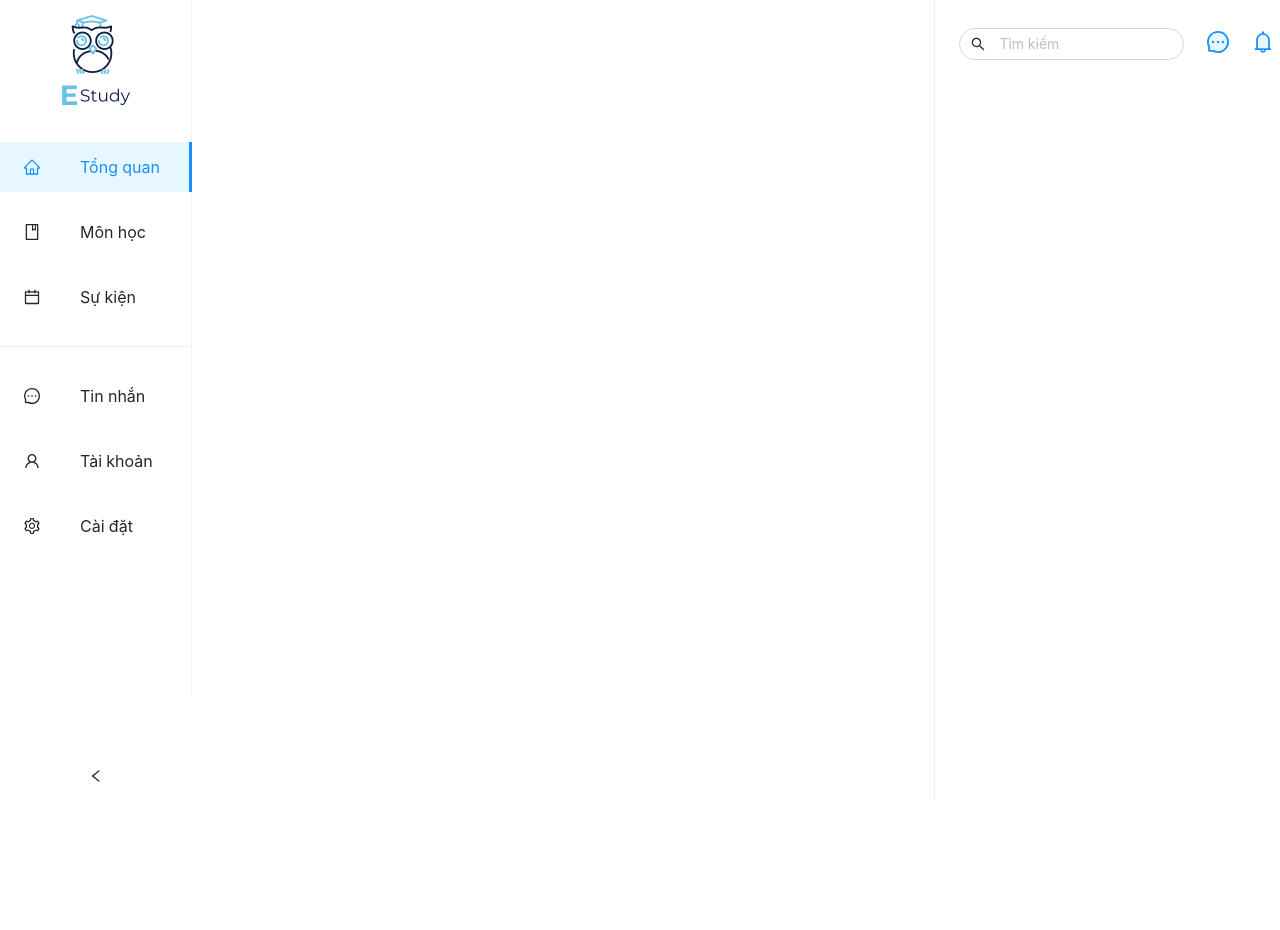
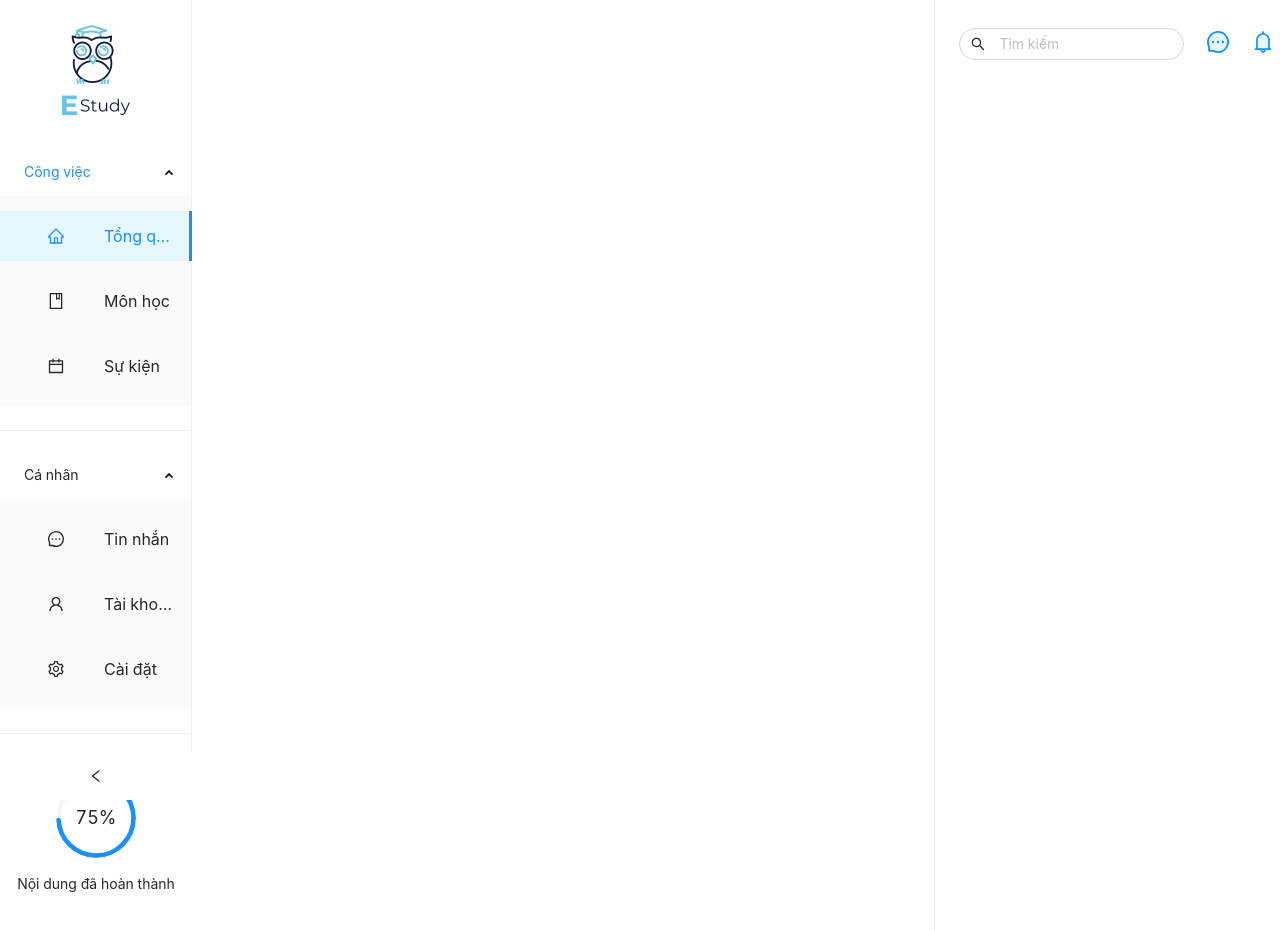
Before and after one commit to liqingzhangrong/FIN-UIDesign-G22-EStudy, a React (Create React App) app: page / in a window 1280 px wide. Shown: the top 930 px of the page. Before the commit the page ends 880 px from the top, so only its background shows below. Built offline with nearby package versions, Linux system fonts and the light colour scheme.

Commit message:
Updated sidebar

```diff
--- a/src/components/Sidebar/index.js
+++ b/src/components/Sidebar/index.js
@@ -1,4 +1,4 @@
-import { Layout, Menu, Divider } from 'antd';
+import { Layout, Menu, Divider, Progress, Typography } from 'antd';
 import
 {
   CalendarOutlined,
@@ -9,7 +9,7 @@ import
   SettingOutlined,
 
 } from '@ant-design/icons';
-import React, { useState } from 'react';
+import React, { useState, useEffect } from 'react';
 import { Link } from 'react-router-dom';
 import { history } from '../../history'
 
@@ -19,6 +19,8 @@ function Sidebar(props)
 {
 
   const [collapsed, setCollapsed] = useState(false);
+  const [openKeys, setOpenKeys] = useState(['sub1', 'sub2']);
+  const rootKeys = ['sub1', 'sub2'];
 
   const onCollapse = () =>
   {
@@ -37,13 +39,35 @@ function Sidebar(props)
 
   }
 
+  useEffect(() =>
+  {
+    if (!collapsed)
+    {
+      setOpenKeys(rootKeys);
+    }
+  }, [collapsed]);
+
+  const onOpenKeysChanged = (items) =>
+  {
+    console.log(items)
+    const latestOpenKey = items.find(key => openKeys.indexOf(key) === -1);
+    if (rootKeys.indexOf(latestOpenKey) === -1)
+    {
+      setOpenKeys(items);
+    } else
+    {
+      setOpenKeys(latestOpenKey ? [latestOpenKey] : rootKeys);
+    }
+  }
+
   return (
     <div style={{ minHeight: '100vh' }}>
       <Sider className="sidebar" collapsible collapsed={collapsed} theme="light" width="15vw" onCollapse={onCollapse} style={{ minHeight: '100vh' }}>
-        <Menu className='sidebar-menu' theme="light" defaultSelectedKeys={['1']} mode="inline">
+        <Menu inlineIndent={24} onOpenChange={onOpenKeysChanged} className='sidebar-menu' theme="light" openKeys={openKeys} defaultOpenKeys={openKeys} defaultSelectedKeys={['1']} mode="inline">
           <Link to='/'>
-            <img id="sidebar-logo" style={{ display: 'block', margin: 'auto', marginBottom: "32px", marginTop: '10px', transitionDuration: '200ms' }} src="logo.svg" alt="logo" />
+            <img id="sidebar-logo" style={{ display: 'block', margin: 'auto', marginBottom: "32px", marginTop: '20px', transitionDuration: '200ms' }} src="logo.svg" alt="logo" />
           </Link>
+          <Menu.SubMenu key="sub1" title="Công việc" icon={collapsed ? <HomeOutlined className="sidebar-icons" style={{ marginRight: "30px", fontSize: '16px' }} /> : ""}>
             <Menu.Item className='sidebar-item' key="1" onClick={() => { history.push('/dashboard') }} style={{ height: "50px", fontSize: '16px', margin: '15px 0px' }} icon={<HomeOutlined className="sidebar-icons" style={{ marginRight: "30px", fontSize: '16px' }} />}>
               Tổng quan
             </Menu.Item>
@@ -53,7 +77,11 @@ function Sidebar(props)
             <Menu.Item key="3" style={{ height: "50px", fontSize: '16px', margin: '15px 0px' }} icon={<CalendarOutlined className="sidebar-icons" style={{ marginRight: "30px", fontSize: '16px' }} />}>
               Sự kiện
             </Menu.Item>
+          </Menu.SubMenu>
+
           <Divider />
+
+          <Menu.SubMenu key="sub2" title="Cá nhân" icon={collapsed ? <UserOutlined className="sidebar-icons" style={{ marginRight: "30px", fontSize: '16px' }} /> : ""}>
             <Menu.Item key="4" style={{ height: "50px", fontSize: '16px', margin: '15px 0px' }} icon={<MessageOutlined className="sidebar-icons" style={{ marginRight: "30px", fontSize: '16px' }} />}>
               Tin nhắn
             </Menu.Item>
@@ -63,12 +91,13 @@ function Sidebar(props)
             <Menu.Item key="6" style={{ height: "50px", fontSize: '16px', margin: '15px 0px' }} icon={<SettingOutlined className="sidebar-icons" style={{ marginRight: "30px", fontSize: '16px' }} />}>
               Cài đặt
             </Menu.Item>
-          <Menu.Item key="7" style={{ height: "50px", fontSize: '16px', margin: '15px 0px' }}>
-
-          </Menu.Item>
-          <Menu.Item key="8" style={{ height: "50px", fontSize: '16px', margin: '15px 0px' }}>
-          </Menu.Item>
+          </Menu.SubMenu>
+          <Divider />
         </Menu>
+        <div style={{ display: 'flex', flexDirection: 'column', justifyContent: 'center', alignItems: 'center', marginTop: '20px', visibility: collapsed ? "hidden" : "visible" }}>
+          <Progress type="circle" width={80} percent={75} />
+          <Typography.Paragraph style={{ marginTop: '15px' }}>Nội dung đã hoàn thành</Typography.Paragraph>
+        </div>
       </Sider>
     </div>
   );
```
Also changed, not shown: 1 other file (tests, documents, lock files or other folders). Lines whose indentation alone changed are shown as unchanged.
